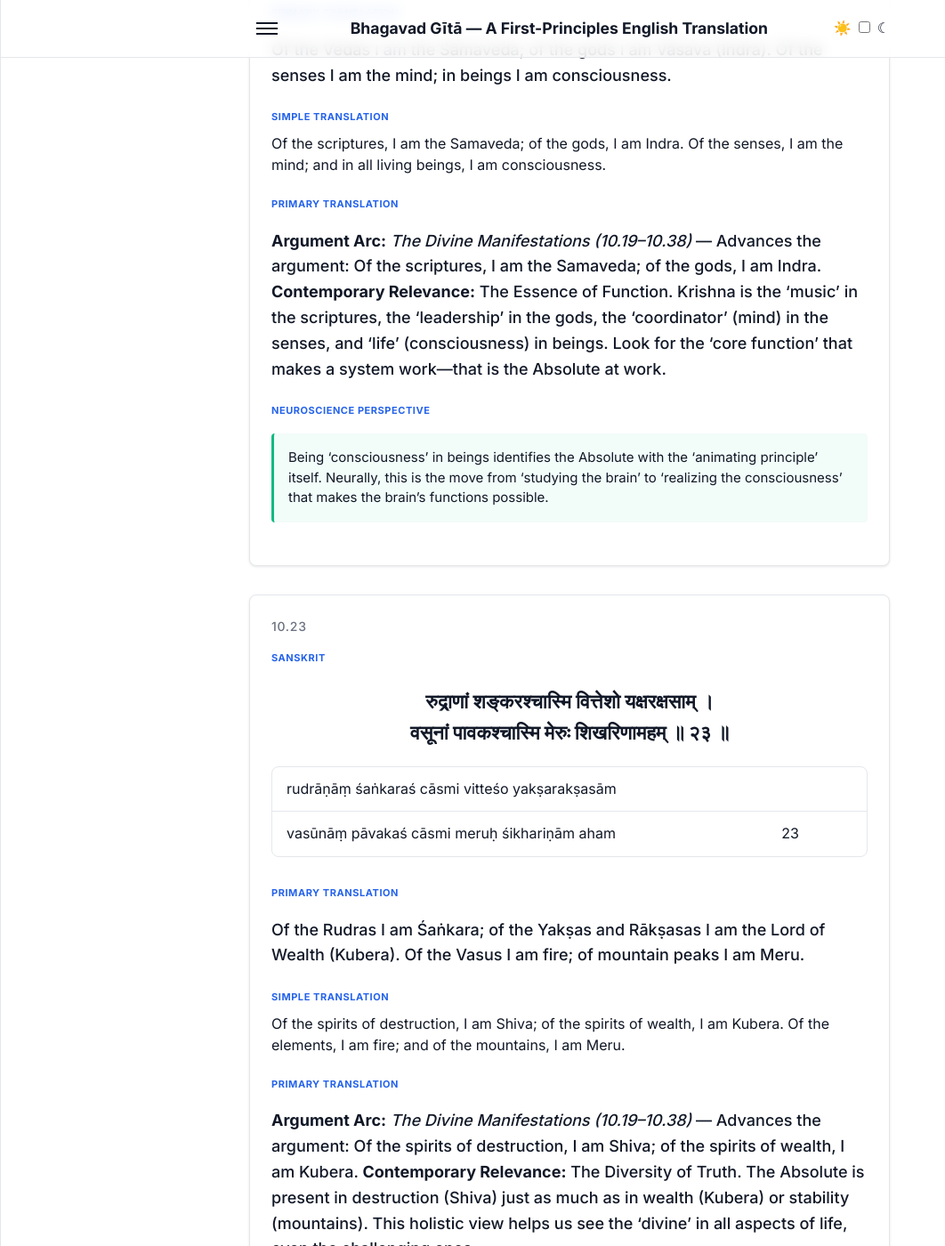
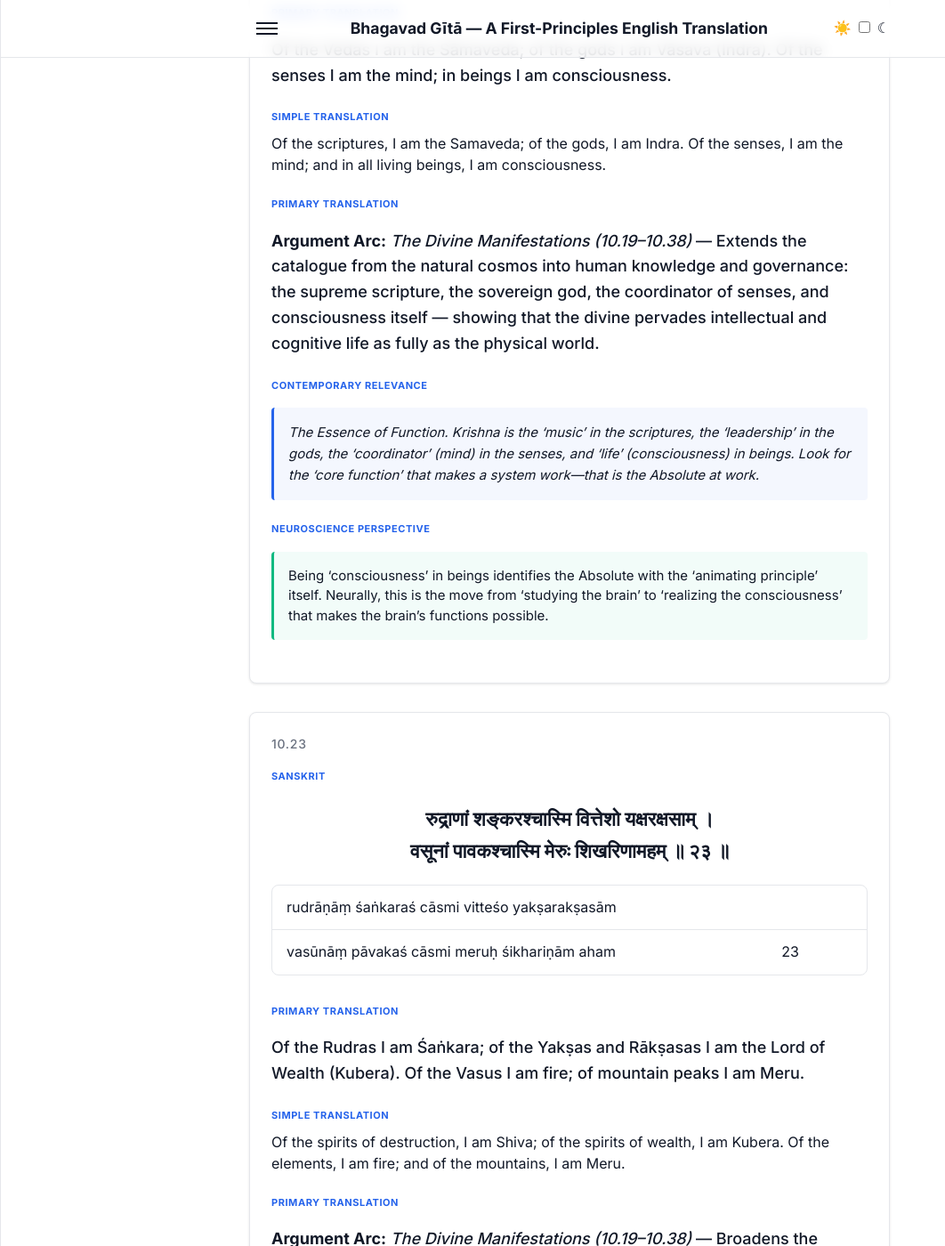
Before and after one commit to ishitvagoel/GitaTranslation, a Jekyll site: the page built from chapters/chapter-10.md, in a window 1280 px wide and 1400 px high, scrolled down 24090 px. Shown: the whole window at 89% size, without its empty margins (0-1062 px from the left). Built offline with Jekyll 4.4.1, drawn with Linux system fonts in a browser that asks for light colours; some of the changed text lies outside the part shown.

Commit message:
Continue Argument Arc quality fixes (wave 2 partial)
Additional bad arcs replaced with genuine verse-level analysis in chapters
03, 05, 07, 08, 10, and 18. Agents still running on remaining chapters.

Running total: ~278 bad arcs remaining across 15 chapters.

https://claude.ai/code/session_017mE4piJipLvwmXPdF7qJkm

```diff
--- a/chapters/chapter-10.md
+++ b/chapters/chapter-10.md
@@ -454,7 +454,8 @@ Of the Vedas I am the Sāmaveda; of the gods I am Vāsava (Indra). Of the senses
 
 **Simple Translation:** Of the scriptures, I am the Samaveda; of the gods, I am Indra. Of the senses, I am the mind; and in all living beings, I am consciousness.
 
-**Argument Arc:** *The Divine Manifestations (10.19–10.38)* — Advances the argument: Of the scriptures, I am the Samaveda; of the gods, I am Indra.
+**Argument Arc:** *The Divine Manifestations (10.19–10.38)* — Extends the catalogue from the natural cosmos into human knowledge and governance: the supreme scripture, the sovereign god, the coordinator of senses, and consciousness itself — showing that the divine pervades intellectual and cognitive life as fully as the physical world.
+
 **Contemporary Relevance:** The Essence of Function. Krishna is the 'music' in the scriptures, the 'leadership' in the gods, the 'coordinator' (mind) in the senses, and 'life' (consciousness) in beings. Look for the 'core function' that makes a system work—that is the Absolute at work.
 
 **Neuroscience Perspective:** Being 'consciousness' in beings identifies the Absolute with the 'animating principle' itself. Neurally, this is the move from 'studying the brain' to 'realizing the consciousness' that makes the brain's functions possible.
@@ -473,7 +474,8 @@ Of the Rudras I am Śaṅkara; of the Yakṣas and Rākṣasas I am the Lord of
 
 **Simple Translation:** Of the spirits of destruction, I am Shiva; of the spirits of wealth, I am Kubera. Of the elements, I am fire; and of the mountains, I am Meru.
 
-**Argument Arc:** *The Divine Manifestations (10.19–10.38)* — Advances the argument: Of the spirits of destruction, I am Shiva; of the spirits of wealth, I am Kubera.
+**Argument Arc:** *The Divine Manifestations (10.19–10.38)* — Broadens the catalogue into the domains of destruction, prosperity, elemental energy, and geography, demonstrating that the divine does not favor only benign forces but is equally the supreme presence in destructive and transformative powers.
+
 **Contemporary Relevance:** The Diversity of Truth. The Absolute is present in destruction (Shiva) just as much as in wealth (Kubera) or stability (mountains). This holistic view helps us see the 'divine' in all aspects of life, even the challenging ones.
 
 **Neuroscience Perspective:** Being 'Shiva' and 'Fire' identifies the Absolute with 'transformation and energy.' Neurally, this helps accept the 'destructive' and 'high-energy' aspects of life as necessary parts of the universal process of growth and change.
@@ -492,7 +494,8 @@ And of household priests, O Pārtha, know Me to be the chief, Bṛhaspati. Of ge
 
 **Simple Translation:** Arjuna, know Me as Brihaspati, the chief of priests. Among generals, I am Skanda; and among bodies of water, I am the ocean.
 
-**Argument Arc:** *The Divine Manifestations (10.19–10.38)* — Advances the argument: Arjuna, know Me as Brihaspati, the chief of priests.
+**Argument Arc:** *The Divine Manifestations (10.19–10.38)* — Extends the catalogue into ritual, military, and natural domains, linking priestly wisdom, martial command, and the vast scale of the ocean under a single governing principle: Krishna is the supreme exemplar wherever authority and depth converge.
+
 **Contemporary Relevance:** Vastness and Strategy. Whether it's the depth of the ocean or the precision of a master strategist (Brihaspati), look for the qualities of 'vastness' and 'excellence.' The most impressive version of anything is an expression of the Truth.
 
 **Neuroscience Perspective:** Being the 'Ocean' and 'Skanda' (warrior) identifies the Absolute with 'vastness and strategic power.' Look for the Absolute in the 'scale' of the environment and the 'precision' of effective action.
@@ -511,7 +514,8 @@ Of the great seers I am Bhṛgu; of utterances I am the single syllable (*Oṃ*)
 
 **Simple Translation:** Of the great seers, I am Bhrigu; of words, I am the sound OM. Of sacrifices, I am the silent chanting (Japa); and of steady things, I am the Himalayas.
 
-**Argument Arc:** *The Divine Manifestations (10.19–10.38)* — Advances the argument: Of the great seers, I am Bhrigu; of words, I am the sound OM.
+**Argument Arc:** *The Divine Manifestations (10.19–10.38)* — Draws together primordial wisdom (Bhṛgu), the most fundamental sound of all speech (OM), inward ritual (japa), and cosmic permanence (Himālaya) — showing that the divine is the irreducible essence whether one looks inward to sound, upward to mountains, or outward to sages.
+
 **Contemporary Relevance:** Stillness and Vibration. The Himalayas represent unshakeable stability, while Japa (silent chanting) represents internal focus. Truth is found in both the massive external steadiness and the subtle internal vibration.
 
 **Neuroscience Perspective:** Being 'OM' and 'Japa' identifies the Absolute with 'fundamental vibration and focus.' Neurally, the repetition of a single, powerful sound (Japa) is a proven technique for 'stilling the mind' and reaching the Source.
```
Also changed, not shown: chapters/chapter-03.md (+8 -4 lines), chapters/chapter-05.md (+6 -3 lines), chapters/chapter-07.md (+4 -2 lines), chapters/chapter-08.md (+8 -4 lines), chapters/chapter-18.md (+6 -3 lines).
